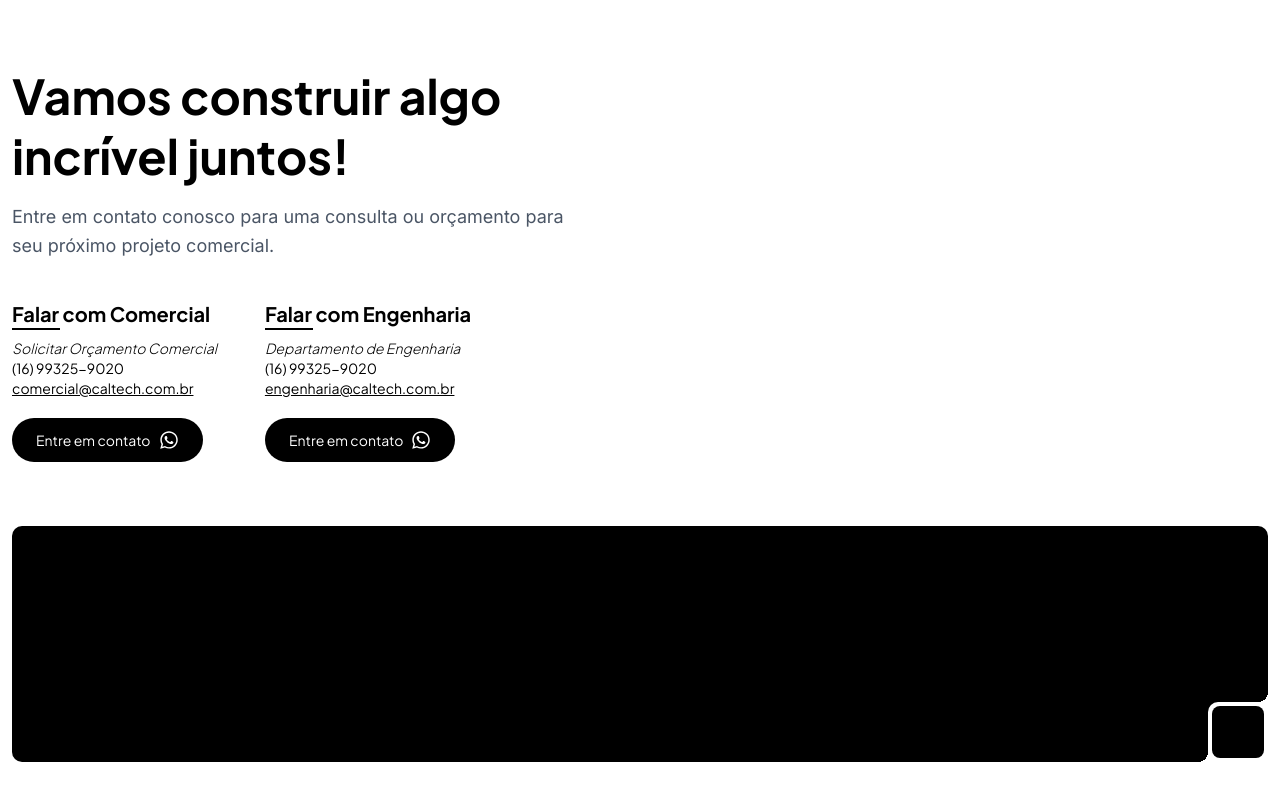
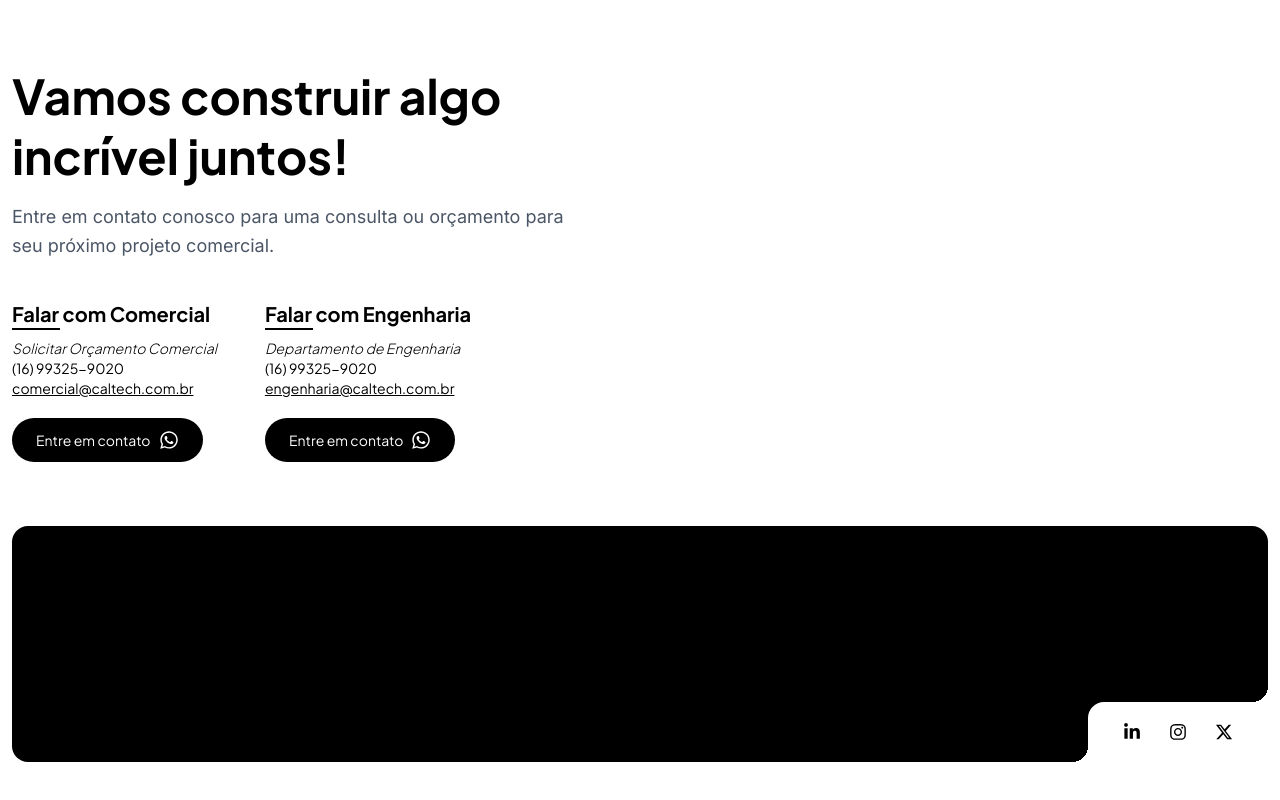
Before and after one commit to julioceno/caltech, a Next.js app: page / in a window 1280 px wide. Shown: the part 2433-3233 px from the top of the page. Before the commit the page ends 3195 px from the top, so only its background shows below. Built offline with nearby package versions, Linux system fonts and the light colour scheme.

Commit message:
feat: add Footer component with social icons and PolygonCard integration

```diff
--- /dev/null
+++ b/app/components/Footer.tsx
@@ -0,0 +1,50 @@
+import Image from "next/image";
+import PolygonCard from "./PolygonCard";
+import { NavItem } from "./NavItem";
+import { FaLinkedinIn, FaInstagram, FaXTwitter } from "react-icons/fa6";
+
+function SocialIcons() {
+  return (
+    <div className="flex items-center gap-3">
+      <a
+        href="#"
+        aria-label="LinkedIn"
+        className="bg-white rounded-lg p-2 text-primary hover:opacity-80 transition-opacity"
+      >
+        <FaLinkedinIn size={18} />
+      </a>
+      <a
+        href="#"
+        aria-label="Instagram"
+        className="bg-white rounded-lg p-2 text-primary hover:opacity-80 transition-opacity"
+      >
+        <FaInstagram size={18} />
+      </a>
+      <a
+        href="#"
+        aria-label="X"
+        className="bg-white rounded-lg p-2 text-primary hover:opacity-80 transition-opacity"
+      >
+        <FaXTwitter size={18} />
+      </a>
+    </div>
+  );
+}
+
+export default function Footer() {
+  return (
+    <footer>
+        <PolygonCard
+          className="w-full"
+          cardBgColor="bg-primary"
+          notchWidth={180}
+          notchHeight={60}
+          notchContent={<SocialIcons />}
+        >
+            <div className="p-8 h-40 text-white">
+                {/* conteúdo do footer */}
+            </div>
+        </PolygonCard>
+    </footer>
+  );
+}
--- a/app/components/PolygonCard.tsx
+++ b/app/components/PolygonCard.tsx
@@ -4,31 +4,40 @@ interface PolygonCardProps {
   children?: ReactNode;
   className?: string;
   notchSize?: number;
+  notchWidth?: number;
+  notchHeight?: number;
   cornerRadius?: number;
   notchBgColor?: string;
   cardBgColor?: string;
+  notchContent?: ReactNode;
 }
 
 export default function PolygonCard({
   children,
   className = "",
   notchSize = 60,
-  cornerRadius = 10,
+  notchWidth,
+  notchHeight,
+  cornerRadius = 16,
   notchBgColor = "#ffffff",
   cardBgColor = "bg-primary",
+  notchContent,
 }: PolygonCardProps) {
+  const width = notchWidth ?? notchSize;
+  const height = notchHeight ?? notchSize;
+
   return (
     <div className={`relative inline-block ${className}`}>
       <div
         className={`overflow-hidden ${cardBgColor}`}
         style={{
           borderRadius: cornerRadius,
-          minHeight: notchSize + 32,
+          minHeight: height + 32,
         }}
       >
         <div
           style={{
-            paddingBottom: notchSize + 16,
+            paddingBottom: height + 16,
           }}
         >
           {children}
@@ -38,8 +47,8 @@ export default function PolygonCard({
       <div
         className="absolute bottom-0 right-0"
         style={{
-          width: notchSize,
-          height: notchSize,
+          width: width,
+          height: height,
           backgroundColor: notchBgColor,
           borderTopLeftRadius: cornerRadius,
         }}
@@ -50,7 +59,7 @@ export default function PolygonCard({
         style={{
           width: cornerRadius,
           height: cornerRadius,
-          bottom: notchSize,
+          bottom: height,
           background: `radial-gradient(circle at 0 0, transparent ${cornerRadius}px, ${notchBgColor} ${cornerRadius}px)`,
         }}
       />
@@ -60,20 +69,22 @@ export default function PolygonCard({
         style={{
           width: cornerRadius,
           height: cornerRadius,
-          right: notchSize,
+          right: width,
           background: `radial-gradient(circle at 0 0, transparent ${cornerRadius}px, ${notchBgColor} ${cornerRadius}px)`,
         }}
       />
 
-      <div
-        className="absolute bg-primary rounded-lg pointer-events-none"
-        style={{
-          width: notchSize - 8,
-          height: notchSize - 8,
-          right: 4,
-          bottom: 4,
-        }}
-      />
+      {notchContent && (
+        <div
+          className="absolute bottom-0 right-0 flex items-center justify-center"
+          style={{
+            width: width,
+            height: height,
+          }}
+        >
+          {notchContent}
+        </div>
+      )}
     </div>
   );
 }
--- a/app/layout.tsx
+++ b/app/layout.tsx
@@ -2,6 +2,7 @@ import type { Metadata } from "next";
 import { Plus_Jakarta_Sans, Inter } from "next/font/google";
 import "./globals.css";
 import Header from "./components/Header";
+import Footer from "./components/Footer";
 
 const plusJakartaSans = Plus_Jakarta_Sans({
   variable: "--font-plus-jakarta-sans",
@@ -28,12 +29,13 @@ export default function RootLayout({
   return (
     <html lang="pt-br">
       <body
-        className={`${plusJakartaSans.variable} ${inter.variable} antialiased bg-white min-h-screen flex flex-col px-3 max-w-7xl mx-auto`}
+        className={`${plusJakartaSans.variable} ${inter.variable} antialiased bg-white min-h-screen flex flex-col px-3 pb-10 max-w-7xl mx-auto`}
       >
         <Header />
         <main className="flex-1 flex flex-col w-full mt-20">
           {children}
         </main>
+        <Footer />
       </body>
     </html>
   );
--- a/app/page.tsx
+++ b/app/page.tsx
@@ -13,14 +13,6 @@ export default function Home() {
       <ServicesSection />
       <ServicesAccordionSection />
       <ContactSection />
-
-      <PolygonCard className="w-full" cardBgColor="bg-primary">
-  <div className="p-8 h-40 text-white">
-    {/* conteúdo do footer */}
-  </div>
-</PolygonCard>
-
-
     </div>
   );
 }
```
Also changed, not shown: app/components/Footer/index.tsx (deleted).
